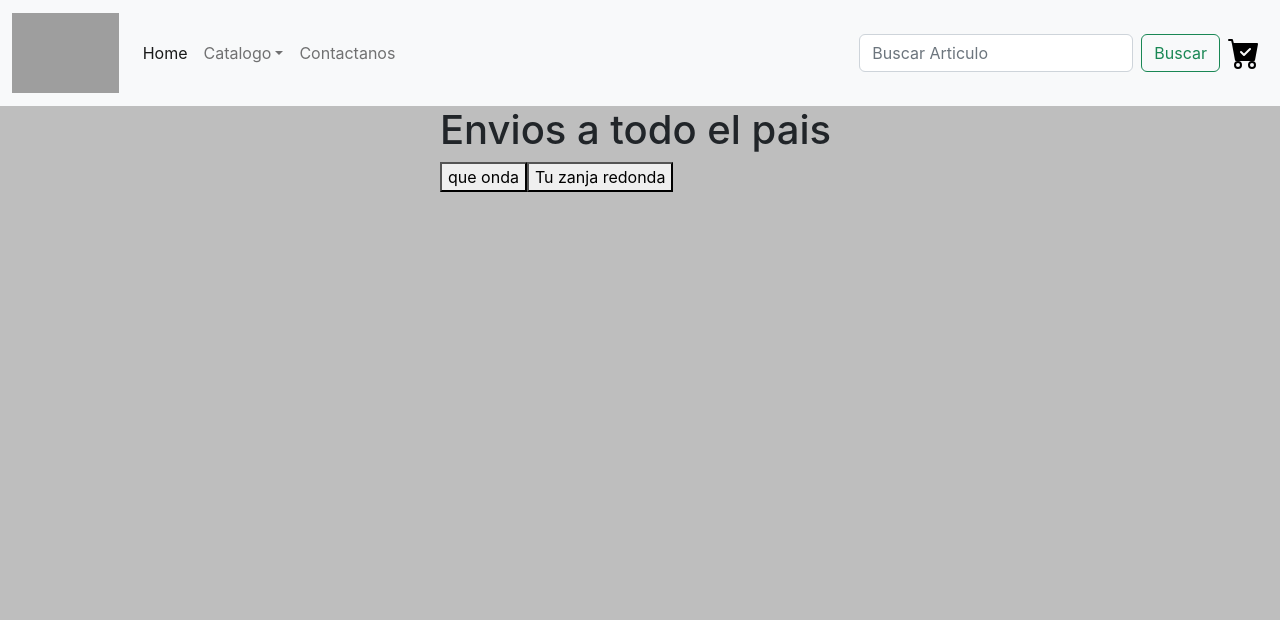
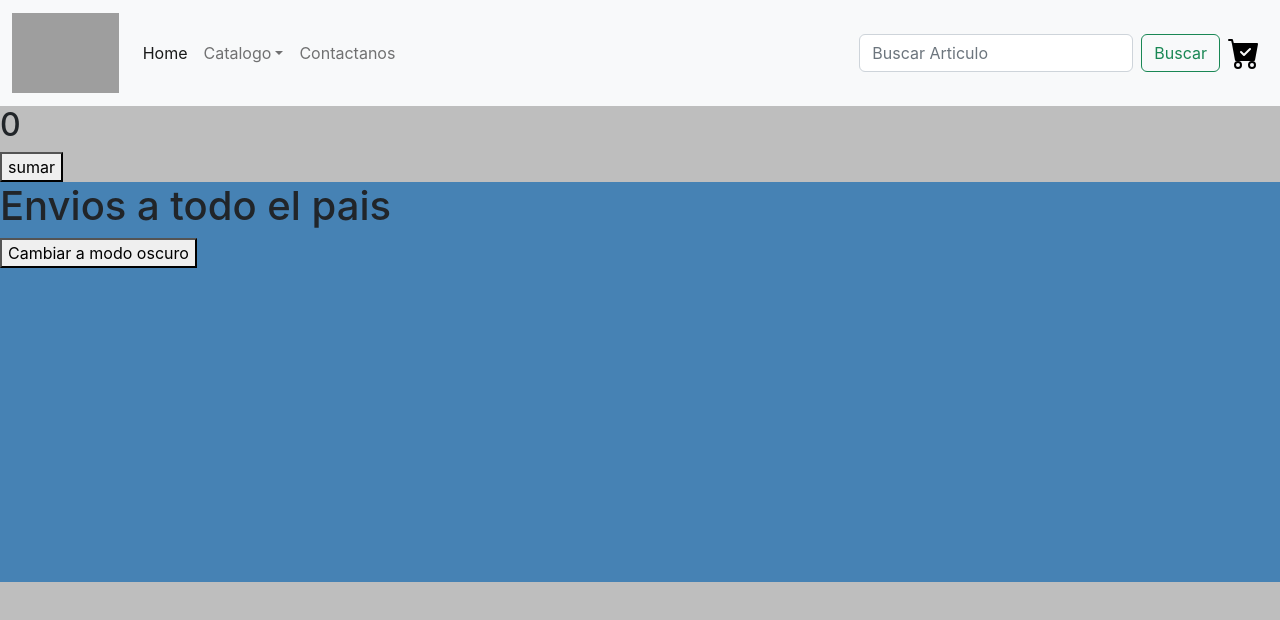
Before and after one commit to MarcosAuqui/pre-entrega-react, a React (Create React App) app: page / in a window 1280 px wide. Shown: the top 620 px of the page. Built offline with nearby package versions, Linux system fonts and the light colour scheme; grey boxes are pictures that could not be loaded.

Commit message:
segunda entrega 0.1

```diff
--- a/src/App.js
+++ b/src/App.js
@@ -1,4 +1,5 @@
 // import { CustomButtom } from './components/customButtom/CustomButtom';
+import { Counter } from './components/counter/Counter';
 import { ItemListContainer } from './components/itemListContainer/ItemListContainer';
 import { Nav } from './components/navBar/Nav'
 
@@ -6,8 +7,12 @@ function App() {
   return (
     <div className="App">
       <Nav />
+
+      <Counter/>
+
       <ItemListContainer greeting = {"Envios a todo el pais"}  />
-      {/* <CustomButtom texto={ "que onda"}/> */}
+
+
     </div>
   );
 }
--- /dev/null
+++ b/src/components/counter/Counter.jsx
@@ -0,0 +1,20 @@
+import { useState } from 'react'
+import { CustomButtom } from '../customButtom/CustomButtom'
+
+export const Counter = () => {
+
+
+    const [counter, setCounter] = useState(0)
+
+
+  return (
+
+    <div>
+
+      <h2>{counter}</h2>
+
+      <CustomButtom texto={"sumar"} counter={counter} setCounter={setCounter}/>
+    </div>
+
+  )
+}
--- a/src/components/customButtom/CustomButtom.jsx
+++ b/src/components/customButtom/CustomButtom.jsx
@@ -1,6 +1,30 @@
+// HOOK ---> estado = useState
+// import {useState} from "react"
 
-export const CustomButtom = ({texto}) => {
+export const CustomButtom = ({texto, counter, setCounter}) => {
+
+  // const miEstado = useState(0)
+  // const counter = [0];
+  // let setCounter = miEstado[1]
+
+
+/*
+  const [counter, setCounter] = useState(0)
+
+
+
+  const restar = () =>{
+    setCounter(counter - 1)
+  } */
+
+  const sumar = () => {
+
+    setCounter( counter+ + 1)
+  }
+
   return (
-    <button>{texto}</button>
+    <div>
+      <button onClick={sumar}>{texto}</button>
+    </div>
   )
 }
--- a/src/components/itemListContainer/ItemListContainer.css
+++ b/src/components/itemListContainer/ItemListContainer.css
@@ -6,3 +6,18 @@
     left: 0;
     right: 0;
 }
+
+.container-items-light{
+
+    width: 100%;
+    height: 50vh;
+    background-color: steelblue
+
+}
+
+.container-items-dark{
+    width: 100%;
+    height: 50vh;
+    background-color: rgb(40, 39, 39);
+    color: white;
+}
--- a/src/components/itemListContainer/ItemListContainer.jsx
+++ b/src/components/itemListContainer/ItemListContainer.jsx
@@ -1,14 +1,31 @@
 import "./ItemListContainer.css"
-import {CustomButtom} from "../customButtom/CustomButtom.jsx"
+
+import { useState } from "react"
 
 import React from 'react'
 
 export const ItemListContainer = ( {greeting} ) => {
+
+
+  const [isDark, setIsDark] = useState(false)
+
+  const toggleDark = () =>{
+
+    // isDark === true ? setIsDark(false) : setIsDark(true)
+
+    setIsDark(!isDark)
+
+  }
+
+  console.log(isDark)
+
+
   return (
-    <div className='greeting'>
+    <div className={isDark ? "container-items-dark" : "container-items-light"}>
         <h1>{greeting}</h1>
-        <CustomButtom texto={ "que onda"}/>
-        <CustomButtom texto={ "Tu zanja redonda"}/>
+        <button onClick={toggleDark}>{isDark ? "Cambiar a modo claro" : "Cambiar a modo oscuro"}</button>
+        {/* <CustomButtom texto={ "que onda"}/> */}
+        {/* <CustomButtom texto={ "Tu zanja redonda"}/> */}
     </div>
   )
 }
```
